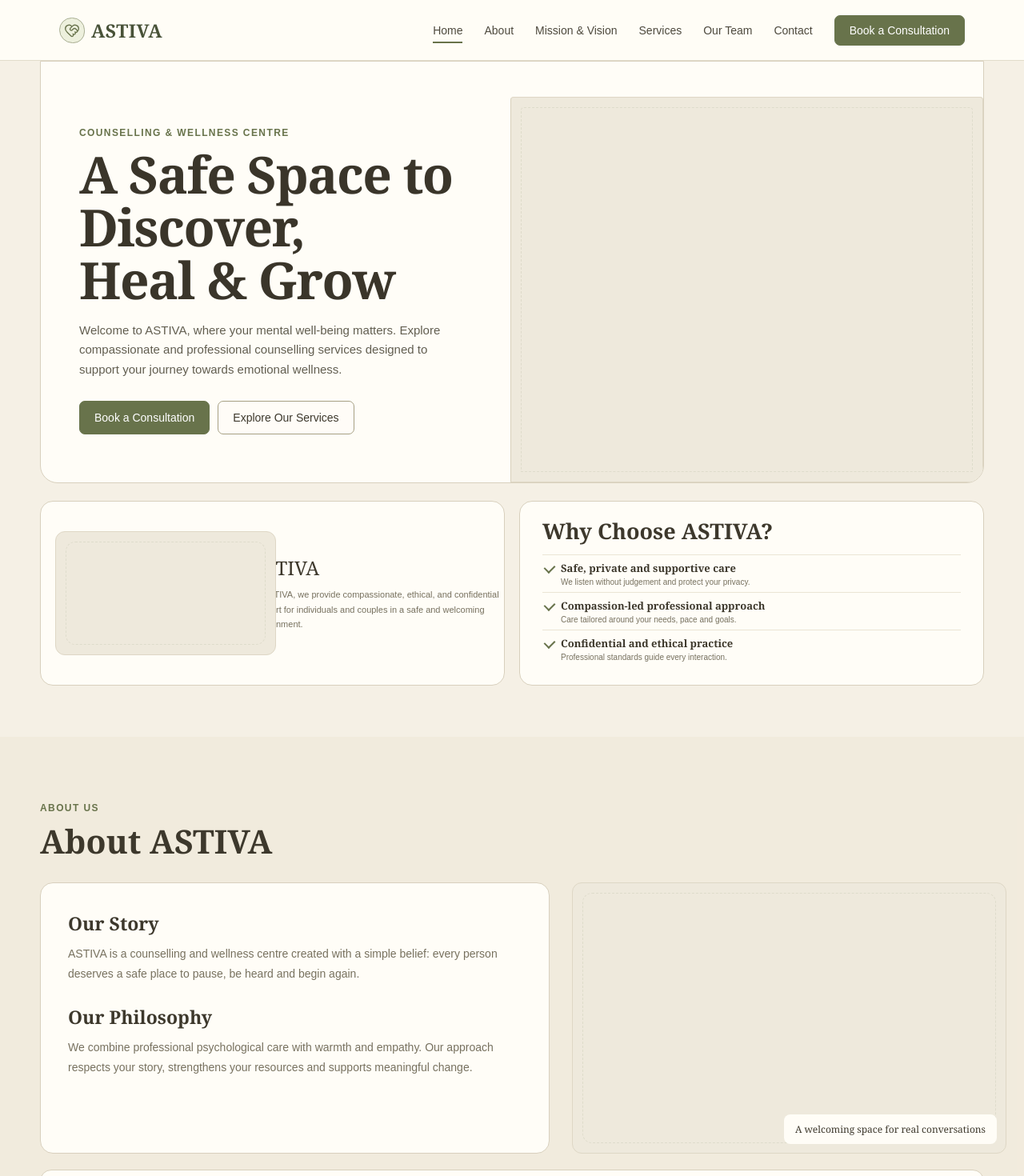
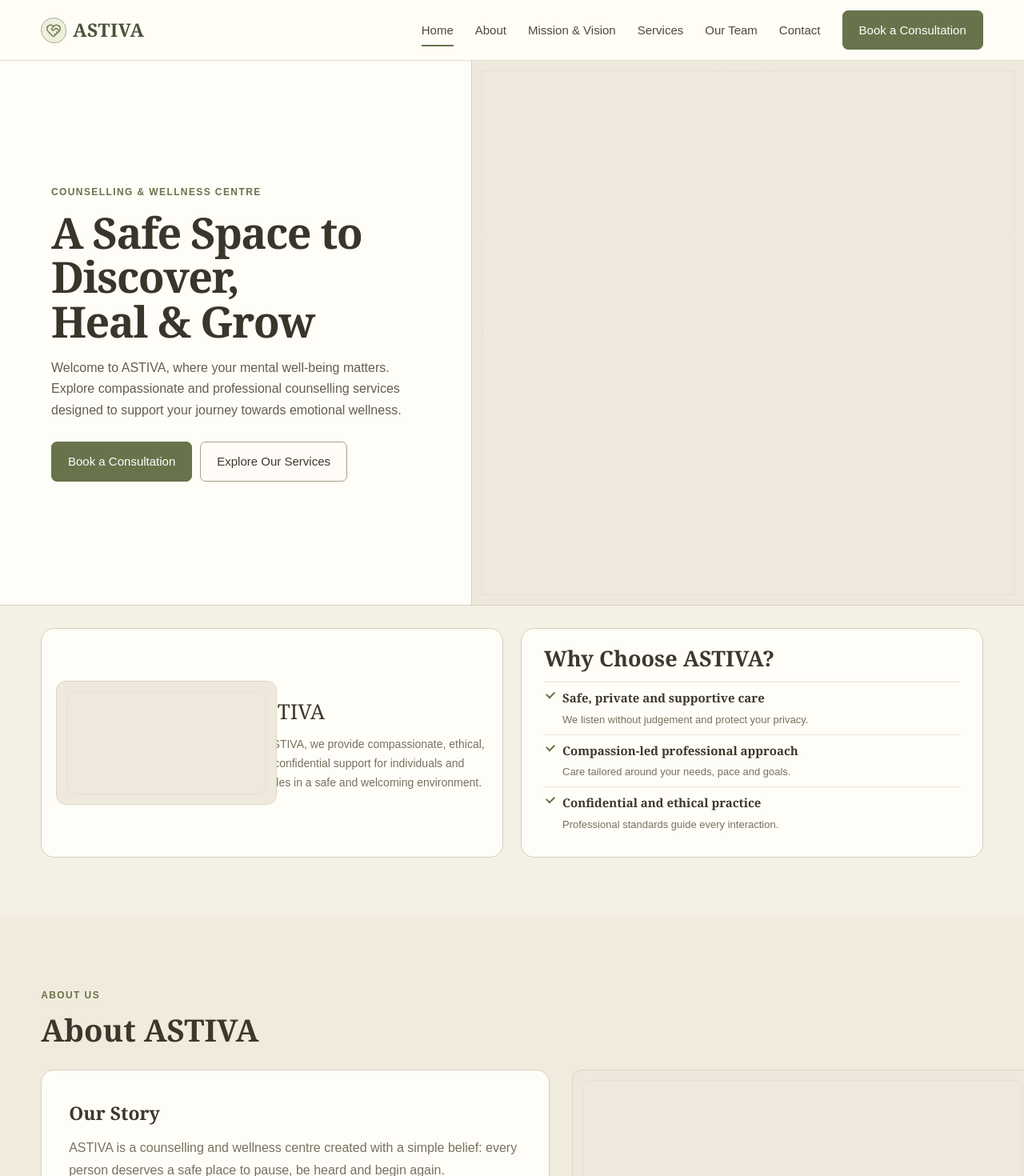
Before and after one commit to deepanshu-verma581/astitva-rama, a React (Vite) app: page / in a window 1280 px wide. Shown: the top 1470 px of the page at 80% size. Built offline with nearby package versions, Linux system fonts and the light colour scheme.

Commit message:
initial commit

```diff
--- a/src/App.css
+++ b/src/App.css
@@ -1,53 +1,54 @@
 .navbar { position: sticky; top: 0; z-index: 50; height: 76px; background: rgba(255,253,247,.96); border-bottom: 1px solid rgba(216,208,189,.75); backdrop-filter: blur(10px); }
-.nav-inner { max-width: 1180px; height: 100%; margin: auto; display: flex; align-items: center; justify-content: space-between; padding: 0 24px; }
+.nav-inner { width: 100%; max-width: 1440px; height: 100%; margin: auto; display: flex; align-items: center; justify-content: space-between; padding: 0 clamp(20px, 4vw, 64px); }
 .brand { display: inline-flex; align-items: center; gap: 8px; text-decoration: none; font-size: 23px; font-weight: 700; color: var(--dark-olive); letter-spacing: .5px; }
 .brand-mark { width: 32px; height: 32px; display: grid; place-items: center; border: 1px solid #a8ad91; border-radius: 50% 50% 46% 54%; color: var(--olive); background: #edf0dd; }
 .nav-links { display: flex; align-items: center; gap: 27px; }
-.nav-links > a:not(.button) { text-decoration: none; font-size: 14px; color: #4d493d; position: relative; }
+.nav-links > a:not(.button) { text-decoration: none; font-size: 15px; color: #4d493d; position: relative; }
 .nav-links > a:not(.button)::after { content: ''; position: absolute; left: 0; right: 100%; bottom: -8px; height: 2px; background: var(--olive); transition: right .25s; }
 .nav-links > a.active::after, .nav-links > a:hover::after { right: 0; }
 .menu-button { display: none; border: 0; background: transparent; color: var(--text); }
-.button { display: inline-flex; align-items: center; justify-content: center; gap: 7px; min-height: 42px; padding: 10px 18px; border-radius: 7px; border: 1px solid var(--olive); text-decoration: none; font-size: 14px; transition: .22s ease; cursor: pointer; }
+.button { display: inline-flex; align-items: center; justify-content: center; gap: 7px; min-height: 44px; padding: 11px 20px; border-radius: 7px; border: 1px solid var(--olive); text-decoration: none; font-size: 15px; transition: .22s ease; cursor: pointer; }
+.button:disabled { cursor: wait; opacity: .65; }
 .button-primary { background: var(--olive); color: white; }
 .button-primary:hover { background: var(--dark-olive); border-color: var(--dark-olive); transform: translateY(-1px); }
 .button-secondary { background: rgba(255,253,247,.75); color: var(--text); border-color: #a6a084; }
 .button-secondary:hover { background: var(--cream); }
 .nav-links .button { min-height: 38px; color: white; }
 
-.hero { max-width: 1180px; min-height: 500px; margin: 0 auto; display: grid; grid-template-columns: 48% 52%; background: var(--cream); overflow: hidden; border: 1px solid var(--border); border-radius: 0 0 22px 22px; }
-.hero-copy { padding: 82px 42px 60px 48px; align-self: center; }
+.hero { width: 100%; min-height: clamp(520px, 55vw, 680px); margin: 0; display: grid; grid-template-columns: minmax(420px, 46%) 54%; background: var(--cream); overflow: hidden; border-bottom: 1px solid var(--border); }
+.hero-copy { width: 100%; max-width: 720px; justify-self: end; padding: clamp(56px, 7vw, 100px) clamp(36px, 5vw, 76px); align-self: center; }
 .eyebrow { display: block; margin-bottom: 12px; color: var(--olive); font-size: 12px; font-weight: 700; letter-spacing: 1.4px; text-transform: uppercase; }
-.hero h1 { margin: 0 0 18px; font-size: clamp(42px, 5vw, 64px); line-height: 1.03; letter-spacing: -1.5px; color: #3a352a; }
-.hero-copy > p { max-width: 540px; margin: 0 0 26px; font-size: 15px; line-height: 1.65; color: #625e50; }
+.hero h1 { margin: 0 0 18px; font-size: clamp(46px, 4.2vw, 68px); line-height: 1.03; letter-spacing: -1.5px; color: #3a352a; }
+.hero-copy > p { max-width: 600px; margin: 0 0 26px; font-size: clamp(16px, 1.2vw, 18px); line-height: 1.65; color: #625e50; }
 .hero-actions { display: flex; gap: 10px; flex-wrap: wrap; }
 .image-placeholder { background: #eee9dc; border: 1px solid #ded7c5; border-radius: 12px; position: relative; overflow: hidden; }
 .image-placeholder::before { content: ''; position: absolute; inset: 12px; border: 1px dashed rgba(104,115,75,.11); border-radius: inherit; }
-.hero-image { width: calc(100% - 22px); height: calc(100% - 44px); align-self: end; justify-self: end; border-radius: 4px 4px 0 0; border-left: 1px solid var(--border); }
+.hero-image { width: 100%; height: 100%; min-height: inherit; align-self: stretch; justify-self: stretch; border: 0; border-left: 1px solid var(--border); border-radius: 0; }
 
-.section-pad { max-width: 1180px; margin: auto; }
-.intro-grid { display: grid; grid-template-columns: 1fr 1fr; gap: 18px; padding-top: 22px; padding-bottom: 64px; }
+.section-pad { width: 100%; max-width: 1440px; margin: auto; padding-left: clamp(20px, 4vw, 64px); padding-right: clamp(20px, 4vw, 64px); }
+.intro-grid { display: grid; grid-template-columns: 1fr 1fr; gap: 22px; padding-top: 28px; padding-bottom: 72px; }
 .intro-card { min-height: 205px; display: grid; grid-template-columns: 42% 58%; gap: 18px; align-items: center; padding: 18px; border: 1px solid var(--border); border-radius: 16px; background: var(--cream); }
 .intro-image { height: 155px; }
-.mini-brand { display: block; font-family: Georgia, serif; font-size: 24px; margin-bottom: 8px; }
-.intro-card p { margin: 0; font-size: 11px; line-height: 1.7; color: var(--muted); }
+.mini-brand { display: block; font-family: Georgia, serif; font-size: 26px; margin-bottom: 8px; }
+.intro-card p { margin: 0; font-size: 14px; line-height: 1.7; color: var(--muted); }
 .why-card { padding: 22px 28px; border: 1px solid var(--border); border-radius: 16px; background: var(--cream); }
-.section-heading h2 { margin: 0; font-size: clamp(30px, 3.2vw, 42px); line-height: 1.12; }
+.section-heading h2 { margin: 0; font-size: clamp(34px, 3vw, 42px); line-height: 1.12; }
 .section-heading.center { text-align: center; }
 .why-card .section-heading h2 { font-size: 27px; }
 .check-list { list-style: none; margin: 14px 0 0; padding: 0; }
 .check-list li { position: relative; padding: 7px 0 7px 23px; border-top: 1px solid #ebe5d5; }
 .check-list li::before { content: ''; position: absolute; left: 3px; top: 11px; width: 10px; height: 7px; border-left: 2px solid var(--olive); border-bottom: 2px solid var(--olive); transform: rotate(-45deg); }
 .check-list strong, .check-list span { display: block; }
-.check-list strong { font-family: Georgia, serif; font-size: 13px; }
-.check-list span { margin-top: 3px; font-size: 10px; color: var(--muted); }
+.check-list strong { font-family: Georgia, serif; font-size: 15px; }
+.check-list span { margin-top: 3px; font-size: 13px; color: var(--muted); }
 
-.section { padding: 82px 24px; }
+.section { padding: clamp(64px, 7vw, 96px) clamp(20px, 4vw, 64px); }
 .section-tinted { background: rgba(239,232,216,.58); }
-.section-container { max-width: 1180px; margin: auto; }
+.section-container { width: 100%; max-width: 1440px; margin: auto; }
 .about-grid { display: grid; grid-template-columns: 54% 46%; gap: 28px; margin-top: 28px; }
 .about-copy { border: 1px solid var(--border); border-radius: 16px; background: var(--cream); padding: 34px; }
 .about-copy h3 { margin: 0 0 10px; font-size: 23px; }
-.about-copy p { margin: 0 0 26px; line-height: 1.75; font-size: 14px; color: var(--muted); }
+.about-copy p { margin: 0 0 26px; line-height: 1.75; font-size: 16px; color: var(--muted); }
 .about-visual { position: relative; }
 .about-image { height: 100%; min-height: 330px; }
 .story-caption { position: absolute; right: 12px; bottom: 12px; padding: 10px 14px; border-radius: 8px; background: var(--cream); font-family: Georgia, serif; font-size: 12px; }
@@ -60,7 +61,7 @@
 .mission-grid { display: grid; grid-template-columns: 1fr 1fr; gap: 18px; margin-top: 34px; }
 .mission-card { min-height: 245px; display: grid; grid-template-columns: 25% 75%; align-items: center; gap: 14px; padding: 28px; border: 1px solid var(--border); border-radius: 16px; background: var(--cream); }
 .mission-card h3 { margin: 0 0 12px; font-size: 27px; }
-.mission-card p { margin: 0; line-height: 1.75; font-size: 13px; color: var(--muted); }
+.mission-card p { margin: 0; line-height: 1.75; font-size: 16px; color: var(--muted); }
 .mission-icon { width: 90px; height: 90px; display: grid; place-items: center; border-radius: 50%; background: #edf0df; color: var(--olive); }
 .mission-card.vision { grid-template-columns: 58% 42%; }
 .mission-image { width: 100%; height: 180px; }
@@ -70,22 +71,22 @@
 .service-card:hover { transform: translateY(-4px); box-shadow: 0 10px 24px rgba(72,82,56,.07); }
 .service-icon { width: 42px; height: 42px; display: grid; place-items: center; border-radius: 50%; background: #edf0df; color: var(--olive); }
 .service-icon svg { width: 20px; }
-.service-card h3 { min-height: 44px; margin: 14px 0 7px; font-size: 17px; line-height: 1.25; }
-.service-card p { min-height: 55px; margin: 0 0 12px; font-size: 11px; line-height: 1.55; color: var(--muted); }
-.text-button { display: inline-flex; align-items: center; gap: 3px; border: 0; border-bottom: 1px solid var(--olive); padding: 4px 0; background: transparent; color: var(--olive); font-size: 12px; cursor: pointer; }
+.service-card h3 { min-height: 44px; margin: 14px 0 7px; font-size: 19px; line-height: 1.25; }
+.service-card p { min-height: 70px; margin: 0 0 12px; font-size: 14px; line-height: 1.55; color: var(--muted); }
+.text-button { display: inline-flex; align-items: center; gap: 3px; border: 0; border-bottom: 1px solid var(--olive); padding: 4px 0; background: transparent; color: var(--olive); font-size: 14px; cursor: pointer; }
 
 .team-grid { display: grid; grid-template-columns: repeat(4,1fr); gap: 16px; margin-top: 34px; }
 .team-card { padding: 12px 12px 18px; border: 1px solid var(--border); border-radius: 13px; background: var(--cream); }
 .team-image { height: 190px; border-radius: 8px; }
-.team-card h3 { margin: 13px 0 3px; font-size: 17px; }
-.team-card > span { color: var(--olive); font-size: 11px; font-weight: 700; }
-.team-card p { margin: 10px 0 0; padding-top: 9px; border-top: 1px solid #ebe5d5; font-size: 11px; line-height: 1.6; color: var(--muted); }
+.team-card h3 { margin: 13px 0 3px; font-size: 19px; }
+.team-card > span { color: var(--olive); font-size: 13px; font-weight: 700; }
+.team-card p { margin: 10px 0 0; padding-top: 9px; border-top: 1px solid #ebe5d5; font-size: 14px; line-height: 1.6; color: var(--muted); }
 
 .testimonial-section { background: #f8f4e8; }
 .testimonial-grid { display: grid; grid-template-columns: repeat(3,1fr); gap: 16px; margin-top: 34px; }
 .testimonial-card { position: relative; min-height: 210px; padding: 28px; border: 1px solid var(--border); border-radius: 14px; background: var(--cream); }
 .quote { position: absolute; top: 8px; right: 20px; font-family: Georgia, serif; font-size: 58px; color: #d9d5c5; }
-.testimonial-card > p { max-width: 90%; min-height: 88px; font-size: 13px; line-height: 1.7; color: var(--muted); }
+.testimonial-card > p { max-width: 90%; min-height: 88px; font-size: 15px; line-height: 1.7; color: var(--muted); }
 .testimonial-person { display: flex; align-items: center; gap: 10px; }
 .avatar { width: 46px; height: 46px; border-radius: 50%; }
 .testimonial-person strong, .testimonial-person span { display: block; }
@@ -95,20 +96,22 @@
 .contact-grid { display: grid; grid-template-columns: 38% 62%; gap: 18px; margin-top: 34px; }
 .contact-info { padding: 28px; border: 1px solid var(--border); border-radius: 14px; background: var(--cream); }
 .contact-info h3 { margin: 0 0 8px; font-size: 24px; }
-.contact-info > p { margin: 0 0 22px; font-size: 12px; color: var(--muted); }
+.contact-info > p { margin: 0 0 22px; font-size: 15px; color: var(--muted); }
 .contact-line { display: grid; grid-template-columns: 34px 1fr; align-items: center; margin: 12px 0; }
 .contact-line svg { width: 18px; color: var(--olive); }
 .contact-line span, .contact-line strong { display: block; }
-.contact-line span { font-size: 10px; color: var(--muted); }
-.contact-line strong { margin-top: 3px; font-size: 12px; }
+.contact-line span { font-size: 12px; color: var(--muted); }
+.contact-line strong { margin-top: 3px; font-size: 14px; }
 .contact-form { padding: 28px; border: 1px solid var(--border); border-radius: 14px; background: var(--cream); }
 .form-row { display: grid; grid-template-columns: 1fr 1fr; gap: 12px; }
-.contact-form label { display: block; margin-bottom: 13px; font-size: 11px; font-weight: 700; }
+.contact-form label { display: block; margin-bottom: 13px; font-size: 14px; font-weight: 700; }
 .contact-form input, .contact-form textarea { width: 100%; margin-top: 7px; border: 1px solid #ddd5c2; border-radius: 7px; padding: 11px; background: #fdfbf4; color: var(--text); outline: none; resize: vertical; }
 .contact-form input:focus, .contact-form textarea:focus { border-color: var(--olive); box-shadow: 0 0 0 3px rgba(104,115,75,.08); }
 .contact-form small { display: block; margin-top: 5px; color: #9b4d38; font-weight: 400; }
 .contact-form .button { border: 0; color: white; }
 .form-notice { margin: 12px 0 0; font-size: 12px; color: var(--olive); }
+.form-notice.error { color: #9b4d38; }
+.form-notice.success { color: var(--olive); }
 .map-placeholder { height: 190px; margin-top: 18px; border-radius: 14px; }
 
 .footer { background: var(--dark-olive); color: #f8f5ea; padding: 52px 24px 18px; }
@@ -125,17 +128,24 @@
 .copyright { max-width: 1180px; margin: 38px auto 0; padding-top: 14px; border-top: 1px solid rgba(255,255,255,.13); text-align: center; font-size: 10px; color: #d8dacb; }
 
 @media (max-width: 900px) {
-  .nav-inner { padding: 0 16px; }
+  .nav-inner { padding: 0 20px; }
   .menu-button { display: block; }
   .nav-links { display: none; position: absolute; top: 76px; left: 0; right: 0; padding: 18px 24px 24px; background: var(--cream); border-bottom: 1px solid var(--border); flex-direction: column; align-items: stretch; gap: 16px; }
   .nav-links.open { display: flex; }
   .nav-links > a:not(.button) { padding: 5px 0; }
-  .hero { grid-template-columns: 55% 45%; min-height: 470px; border-radius: 0 0 18px 18px; }
-  .hero-copy { padding: 48px 28px; }
-  .hero h1 { font-size: 44px; }
+  .hero { grid-template-columns: 54% 46%; min-height: 520px; }
+  .hero-copy { max-width: none; justify-self: stretch; padding: 48px 28px; }
+  .hero h1 { font-size: clamp(38px, 6vw, 48px); }
+  .hero-image { min-height: 520px; }
   .intro-grid, .about-grid, .mission-grid, .contact-grid { grid-template-columns: 1fr; }
   .services-grid, .team-grid { grid-template-columns: repeat(2,1fr); }
   .footer-grid { grid-template-columns: 1fr 1fr; }
+}
+
+@media (min-width: 901px) and (max-width: 1100px) {
+  .nav-links { gap: 16px; }
+  .services-grid { grid-template-columns: repeat(3, 1fr); }
+  .team-grid { grid-template-columns: repeat(2, 1fr); }
 }
 
 @media (max-width: 600px) {
@@ -145,9 +155,9 @@
   .hero { min-height: auto; grid-template-columns: 1fr; border: 0; }
   .hero-copy { padding: 42px 20px 34px; }
   .hero h1 { font-size: 40px; }
-  .hero-image { width: calc(100% - 40px); height: 280px; margin: 0 20px 20px; justify-self: stretch; }
+  .hero-image { width: 100%; height: 280px; min-height: 280px; margin: 0; border-left: 0; border-top: 1px solid var(--border); }
   .intro-grid { grid-template-columns: 1fr; padding: 16px 16px 48px; }
-  .intro-card { grid-template-columns: 38% 62%; }
+  .intro-card { grid-template-columns: 42% 58%; }
   .section { padding: 58px 16px; }
   .about-copy { padding: 24px; }
   .about-image { min-height: 280px; }
--- a/src/App.jsx
+++ b/src/App.jsx
@@ -231,9 +231,10 @@ function Testimonials() {
 function Contact() {
   const [values, setValues] = useState({ name: '', email: '', phone: '', subject: '', message: '' })
   const [errors, setErrors] = useState({})
-  const [notice, setNotice] = useState('')
+  const [status, setStatus] = useState({ type: '', message: '' })
+  const [submitting, setSubmitting] = useState(false)
 
-  const submit = (event) => {
+  const submit = async (event) => {
     event.preventDefault()
     const next = {}
     if (!values.name.trim()) next.name = 'Please enter your full name.'
@@ -241,7 +242,31 @@ function Contact() {
     if (!values.subject.trim()) next.subject = 'Please enter a subject.'
     if (!values.message.trim()) next.message = 'Please enter a message.'
     setErrors(next)
-    if (Object.keys(next).length === 0) setNotice('Thank you. This demo validates your details but does not send or store them.')
+    if (Object.keys(next).length > 0) return
+
+    const scriptUrl = import.meta.env.VITE_GOOGLE_SCRIPT_URL
+    if (!scriptUrl) {
+      setStatus({ type: 'error', message: 'Submission could not be configured. Please add the Google Apps Script Web App URL.' })
+      return
+    }
+
+    setSubmitting(true)
+    setStatus({ type: '', message: '' })
+    try {
+      const response = await fetch(scriptUrl, {
+        method: 'POST',
+        headers: { 'Content-Type': 'text/plain;charset=utf-8' },
+        body: JSON.stringify({ ...values, timestamp: new Date().toISOString() }),
+      })
+      const result = await response.json()
+      if (!response.ok || result.status !== 'success') throw new Error(result.message || 'The submission could not be saved.')
+      setValues({ name: '', email: '', phone: '', subject: '', message: '' })
+      setStatus({ type: 'success', message: 'Thank you. Your information has been submitted successfully.' })
+    } catch {
+      setStatus({ type: 'error', message: 'We could not submit your message. Please check the connection and try again.' })
+    } finally {
+      setSubmitting(false)
+    }
   }
 
   const update = ({ target }) => setValues(prev => ({ ...prev, [target.name]: target.value }))
@@ -269,8 +294,10 @@ function Contact() {
               <label>Subject<input name="subject" value={values.subject} onChange={update} />{errors.subject && <small>{errors.subject}</small>}</label>
             </div>
             <label>Message<textarea name="message" rows="5" value={values.message} onChange={update} />{errors.message && <small>{errors.message}</small>}</label>
-            <button className="button button-primary" type="submit">Submit <ArrowRight size={16} /></button>
-            {notice && <p className="form-notice" role="status">{notice}</p>}
+            <button className="button button-primary" type="submit" disabled={submitting}>
+              {submitting ? 'Submitting...' : 'Submit'} <ArrowRight size={16} />
+            </button>
+            {status.message && <p className={`form-notice ${status.type}`} role="status">{status.message}</p>}
           </form>
         </div>
         <ImagePlaceholder className="map-placeholder" aspectRatio="24 / 6" />
--- a/src/index.css
+++ b/src/index.css
@@ -6,6 +6,7 @@
   text-rendering: optimizeLegibility;
   -webkit-font-smoothing: antialiased;
   --cream: #fffdf7;
+  --color-card: #fbf8f0;
   --bg: #f5f0e5;
   --soft: #efe8d8;
   --olive: #68734b;
@@ -15,9 +16,21 @@
   --border: #d8d0bd;
 }
 
-* { box-sizing: border-box; }
+*,
+*::before,
+*::after { box-sizing: border-box; }
+
+html,
+body,
+#root {
+  width: 100%;
+  min-height: 100%;
+  margin: 0;
+  padding: 0;
+}
+
 html { scroll-behavior: smooth; scroll-padding-top: 82px; }
-body { margin: 0; min-width: 320px; background: var(--bg); color: var(--text); }
+body { min-width: 320px; overflow-x: hidden; background: var(--bg); color: var(--text); font-size: 16px; line-height: 1.7; }
 body, button, input, textarea { font-family: Arial, sans-serif; }
 h1, h2, h3, .brand { font-family: Georgia, 'Times New Roman', serif; }
 a { color: inherit; }
```
Also changed, not shown: 2 other files (tests, documents, lock files or other folders).
